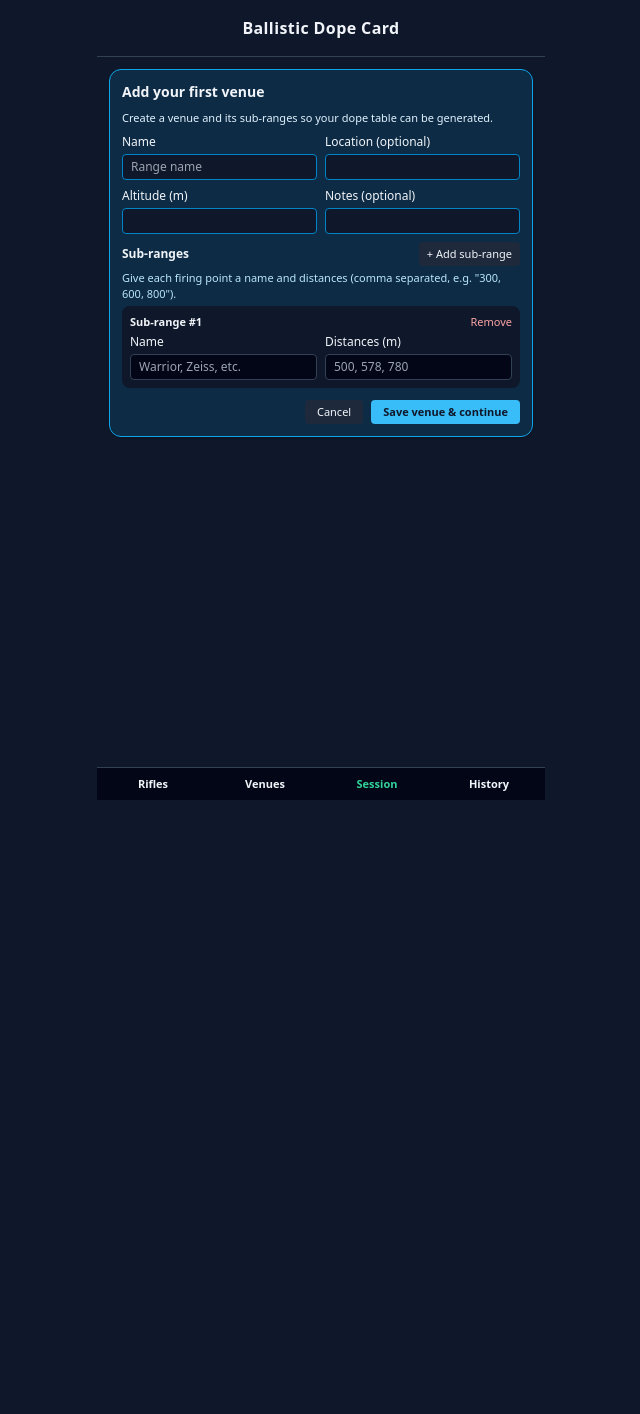
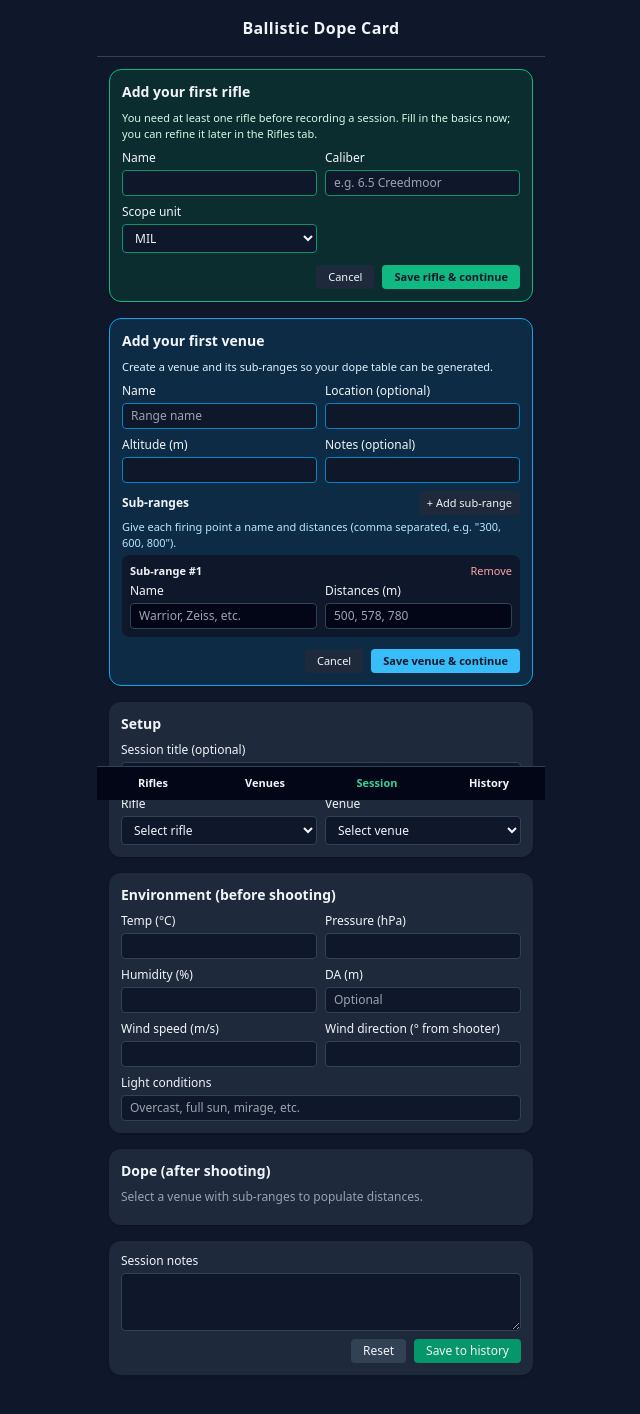
Before and after one commit to AntondeJager69/ballistic-dope-card, an Angular app: page / in a window 1280 px wide. Shown: the top 1414 px of the page, without its empty margins (319-959 px from the left). Before the commit the page ends 800 px from the top, so only its background shows below. Built offline with nearby package versions, Linux system fonts and the light colour scheme.

Commit message:
Last working copy befre tweaks to session tab

```diff
--- a/src/app/session-tab/session-tab.component.html
+++ b/src/app/session-tab/session-tab.component.html
@@ -1,3 +1,55 @@
+<div class="space-y-4 text-xs">
+
+  <!-- RIFLE WIZARD -->
+  <div *ngIf="showRifleWizard" class="bg-emerald-900/40 border border-emerald-500 rounded-xl p-3 shadow">
+    <h2 class="text-sm font-semibold mb-2">Add your first rifle</h2>
+    <p class="text-[11px] text-emerald-100 mb-2">
+      You need at least one rifle before recording a session. Fill in the basics now; you can refine it later in the Rifles tab.
+    </p>
+
+    <div class="grid grid-cols-2 gap-2">
+      <label class="flex flex-col">
+        Name
+        <input
+          [(ngModel)]="rifleWizardForm.name"
+          name="wizardRifleName"
+          class="mt-1 px-2 py-1 rounded bg-slate-900 border border-emerald-600" />
+      </label>
+
+      <label class="flex flex-col">
+        Caliber
+        <input
+          [(ngModel)]="rifleWizardForm.caliber"
+          name="wizardRifleCaliber"
+          placeholder="e.g. 6.5 Creedmoor"
+          class="mt-1 px-2 py-1 rounded bg-slate-900 border border-emerald-600" />
+      </label>
+
+      <label class="flex flex-col">
+        Scope unit
+        <select
+          [(ngModel)]="rifleWizardForm.scopeClickUnit"
+          name="wizardScopeUnit"
+          class="mt-1 px-2 py-1 rounded bg-slate-900 border border-emerald-600">
+          <option *ngFor="let u of clickUnits" [ngValue]="u">{{ u }}</option>
+        </select>
+      </label>
+    </div>
+
+    <div class="flex justify-end gap-2 mt-3">
+      <button
+        class="px-3 py-1 rounded bg-slate-800 text-[11px]"
+        (click)="cancelRifleWizard()">
+        Cancel
+      </button>
+      <button
+        class="px-3 py-1 rounded bg-emerald-500 text-slate-900 text-[11px] font-semibold"
+        (click)="saveRifleFromWizard()">
+        Save rifle & continue
+      </button>
+    </div>
+  </div>
+
   <!-- VENUE WIZARD -->
   <div *ngIf="showVenueWizard" class="bg-sky-900/40 border border-sky-500 rounded-xl p-3 shadow">
     <h2 class="text-sm font-semibold mb-2">Add your first venue</h2>
@@ -105,3 +157,226 @@
       </button>
     </div>
   </div>
+
+  <!-- SETUP -->
+  <div class="bg-slate-800 rounded-xl p-3 shadow space-y-2">
+    <h2 class="text-sm font-semibold mb-1">Setup</h2>
+
+    <label class="flex flex-col">
+      Session title (optional)
+      <input
+        [(ngModel)]="title"
+        name="title"
+        placeholder="Match name, load test, etc."
+        class="mt-1 px-2 py-1 rounded bg-slate-900 border border-slate-700" />
+    </label>
+
+    <div class="grid grid-cols-2 gap-2">
+      <label class="flex flex-col">
+        Rifle
+        <select
+          [(ngModel)]="selectedRifleId"
+          name="rifle"
+          class="mt-1 px-2 py-1 rounded bg-slate-900 border border-slate-700">
+          <option [ngValue]="null">Select rifle</option>
+          <option *ngFor="let r of rifles" [ngValue]="r.id">
+            {{ r.name }} ({{ r.caliber }})
+          </option>
+        </select>
+        <button
+          *ngIf="rifles.length === 0 && !showRifleWizard"
+          class="mt-1 text-[11px] text-emerald-400 underline"
+          (click)="startRifleWizard()">
+          No rifles yet – tap to add one.
+        </button>
+      </label>
+
+      <label class="flex flex-col">
+        Venue
+        <select
+          [(ngModel)]="selectedVenueId"
+          name="venue"
+          (ngModelChange)="onVenueChange()"
+          class="mt-1 px-2 py-1 rounded bg-slate-900 border border-slate-700">
+          <option [ngValue]="null">Select venue</option>
+          <option *ngFor="let v of venues" [ngValue]="v.id">
+            {{ v.name }}
+          </option>
+        </select>
+        <button
+          *ngIf="venues.length === 0 && !showVenueWizard"
+          class="mt-1 text-[11px] text-sky-400 underline"
+          (click)="startVenueWizard()">
+          No venues yet – tap to add one.
+        </button>
+      </label>
+    </div>
+  </div>
+
+  <!-- ENVIRONMENT -->
+  <div class="bg-slate-800 rounded-xl p-3 shadow space-y-2">
+    <h2 class="text-sm font-semibold mb-1">Environment (before shooting)</h2>
+
+    <div class="grid grid-cols-2 gap-2">
+      <label class="flex flex-col">
+        Temp (°C)
+        <input
+          type="number"
+          [(ngModel)]="environment.temperatureC"
+          name="temp"
+          class="mt-1 px-2 py-1 rounded bg-slate-900 border border-slate-700" />
+      </label>
+
+      <label class="flex flex-col">
+        Pressure (hPa)
+        <input
+          type="number"
+          [(ngModel)]="environment.pressureHpa"
+          name="pressure"
+          class="mt-1 px-2 py-1 rounded bg-slate-900 border border-slate-700" />
+      </label>
+
+      <label class="flex flex-col">
+        Humidity (%)
+        <input
+          type="number"
+          [(ngModel)]="environment.humidityPercent"
+          name="humidity"
+          class="mt-1 px-2 py-1 rounded bg-slate-900 border border-slate-700" />
+      </label>
+
+      <label class="flex flex-col">
+        DA (m)
+        <input
+          type="number"
+          [(ngModel)]="environment.densityAltitudeM"
+          name="da"
+          placeholder="Optional"
+          class="mt-1 px-2 py-1 rounded bg-slate-900 border border-slate-700" />
+      </label>
+
+      <label class="flex flex-col">
+        Wind speed (m/s)
+        <input
+          type="number"
+          [(ngModel)]="environment.windSpeedMps"
+          name="windSpeed"
+          class="mt-1 px-2 py-1 rounded bg-slate-900 border border-slate-700" />
+      </label>
+
+      <label class="flex flex-col">
+        Wind direction (° from shooter)
+        <input
+          type="number"
+          [(ngModel)]="environment.windDirectionDeg"
+          name="windDir"
+          class="mt-1 px-2 py-1 rounded bg-slate-900 border border-slate-700" />
+      </label>
+    </div>
+
+    <label class="flex flex-col">
+      Light conditions
+      <input
+        [(ngModel)]="environment.lightConditions"
+        name="light"
+        placeholder="Overcast, full sun, mirage, etc."
+        class="mt-1 px-2 py-1 rounded bg-slate-900 border border-slate-700" />
+    </label>
+  </div>
+
+  <!-- DOPE TABLE -->
+  <div class="bg-slate-800 rounded-xl p-3 shadow space-y-2">
+    <h2 class="text-sm font-semibold mb-1">Dope (after shooting)</h2>
+
+    <div *ngIf="dopeRows.length === 0" class="text-slate-400">
+      Select a venue with sub-ranges to populate distances.
+    </div>
+
+    <div class="space-y-2">
+      <div
+        *ngFor="let row of dopeRows"
+        class="bg-slate-900 rounded-lg p-2 space-y-2">
+        <div class="font-semibold text-[11px]">
+          {{ row.distanceM }} m
+        </div>
+
+        <div class="grid grid-cols-2 gap-2">
+          <label class="flex flex-col">
+            Elevation (clicks)
+            <input
+              type="number"
+              [(ngModel)]="row.elevationClicks"
+              class="mt-1 px-2 py-1 rounded bg-slate-950 border border-slate-700" />
+          </label>
+
+          <label class="flex flex-col">
+            Windage (clicks)
+            <input
+              type="number"
+              [(ngModel)]="row.windageClicks"
+              class="mt-1 px-2 py-1 rounded bg-slate-950 border border-slate-700" />
+          </label>
+
+          <label class="flex flex-col">
+            Elevation (mil)
+            <input
+              type="number"
+              step="0.01"
+              [(ngModel)]="row.elevationMil"
+              class="mt-1 px-2 py-1 rounded bg-slate-950 border border-slate-700" />
+          </label>
+
+          <label class="flex flex-col">
+            Windage (mil)
+            <input
+              type="number"
+              step="0.01"
+              [(ngModel)]="row.windageMil"
+              class="mt-1 px-2 py-1 rounded bg-slate-950 border border-slate-700" />
+          </label>
+
+          <label class="flex flex-col">
+            Group size (MOA)
+            <input
+              type="number"
+              step="0.01"
+              [(ngModel)]="row.groupSizeMoA"
+              class="mt-1 px-2 py-1 rounded bg-slate-950 border border-slate-700" />
+          </label>
+        </div>
+
+        <label class="flex flex-col">
+          Impacts / notes
+          <textarea
+            rows="2"
+            [(ngModel)]="row.impactsDescription"
+            class="mt-1 px-2 py-1 rounded bg-slate-950 border border-slate-700"></textarea>
+        </label>
+      </div>
+    </div>
+  </div>
+
+  <!-- SESSION NOTES & SAVE -->
+  <div class="bg-slate-800 rounded-xl p-3 shadow space-y-2">
+    <label class="flex flex-col">
+      Session notes
+      <textarea
+        [(ngModel)]="notes"
+        rows="3"
+        class="mt-1 px-2 py-1 rounded bg-slate-900 border border-slate-700"></textarea>
+    </label>
+
+    <div class="flex justify-end gap-2">
+      <button
+        class="px-3 py-1 text-xs rounded bg-slate-700"
+        (click)="reset()">
+        Reset
+      </button>
+      <button
+        class="px-3 py-1 text-xs rounded bg-emerald-600"
+        (click)="saveSession()">
+        Save to history
+      </button>
+    </div>
+  </div>
+</div>
--- a/src/app/session-tab/session-tab.component.ts
+++ b/src/app/session-tab/session-tab.component.ts
@@ -97,10 +97,11 @@ export class SessionTabComponent implements OnInit {
       if (Array.isArray(sr.distancesM)) {
         distances = sr.distancesM;
       } else if (typeof sr.distanceM === 'number') {
+        // backward compatibility with older shape
         distances = [sr.distanceM];
       }
 
-      distances.forEach((d) => {
+      distances.forEach((d: number) => {
         rows.push({
           subRangeId: sr.id,
           distanceM: d
```
